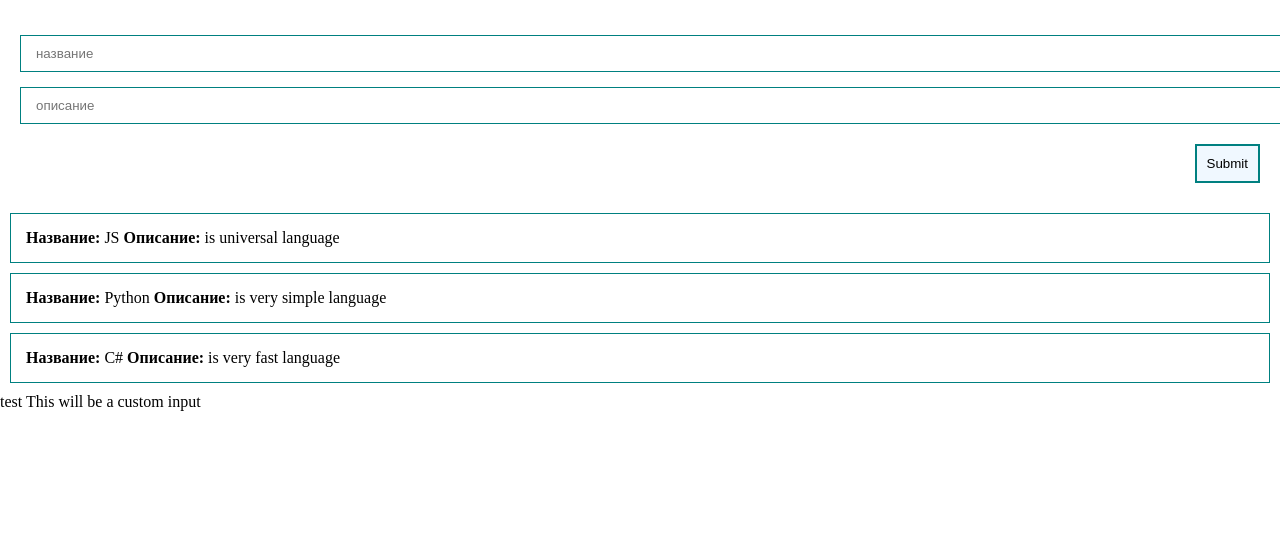
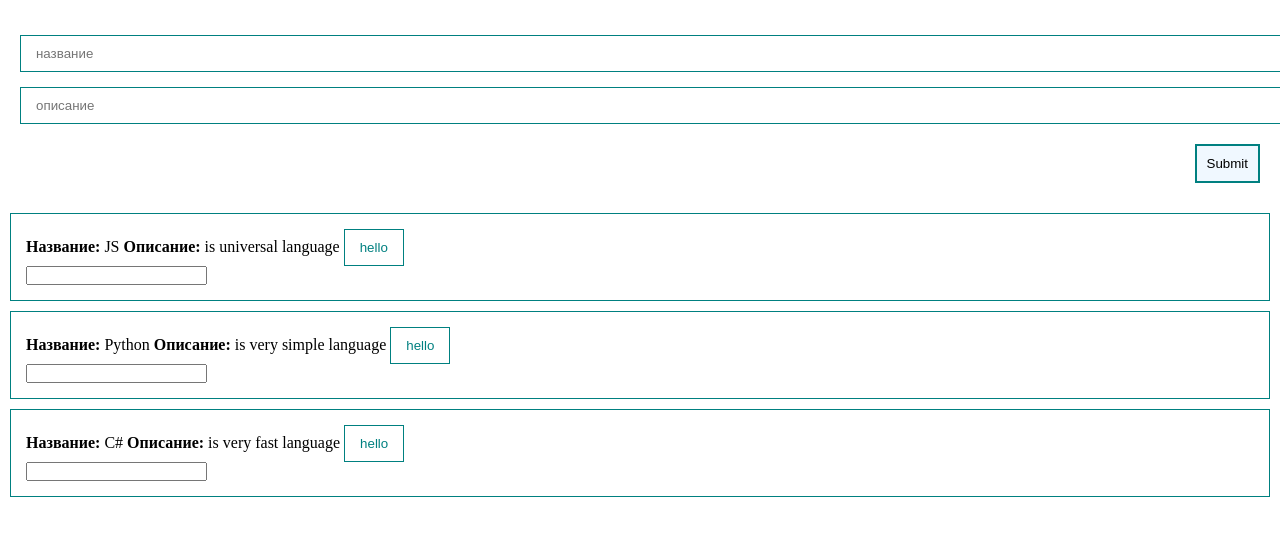
Before and after one commit to Tyrannozavr/learnVue, a Vue app: page / in a window 1280 px wide. Shown: the top 536 px of the page. Built offline with nearby package versions, Linux system fonts and the light colour scheme.

Commit message:
v-model in MyInput.vue

```diff
--- a/src/App.vue
+++ b/src/App.vue
@@ -2,8 +2,6 @@
   <div>
     <post-form @create="createPost"/>
     <posts-list :posts="posts"/>
-    test
-    <my-input />
   </div>
 </template>
 
--- /dev/null
+++ b/src/components/UI/MyButton.vue
@@ -0,0 +1,20 @@
+<script>
+export default {
+  name: "MyButton"
+}
+</script>
+
+<template>
+  <button class="my-btn">
+    <slot />
+  </button>
+</template>
+
+<style scoped>
+.my-btn {
+  border: 1px solid teal;
+  background: none;
+  padding: 10px 15px;
+  color: teal;
+}
+</style>
--- a/src/components/UI/MyInput.vue
+++ b/src/components/UI/MyInput.vue
@@ -1,11 +1,17 @@
 <script>
 export default {
-  name: "my-input"
+  name: "my-input",
+  props: {
+    modelValue: {
+      type: [String, Number],
+      required: true
+    }
+  }
 }
 </script>
 
 <template>
-  This will be a custom input
+  <input type="text" :value="modelValue" @input="$emit('update:modelValue', $event.target.value)" >
 </template>
 
 <style scoped>
--- a/src/components/UI/index.js
+++ b/src/components/UI/index.js
@@ -1,5 +1,8 @@
 import myInpput from "@/components/UI/MyInput.vue";
+import myButton from "@/components/UI/MyButton.vue";
+
 
 export default [
     myInpput,
+    myButton
 ]
--- a/src/components/postItem.vue
+++ b/src/components/postItem.vue
@@ -5,6 +5,11 @@ export default {
     post: {
       type: Object,
       required: true
+    }
+  },
+  data () {
+    return {
+      inputValue: ''
     }
   }
 }
@@ -14,6 +19,9 @@ export default {
   <div class="post">
     <strong>Название: </strong>{{post.name}}
     <strong>Описание: </strong>{{post.body}}
+    <my-button>hello</my-button>
+    <br>
+    <my-input v-model="inputValue"/>
   </div>
 </template>
 
--- a/src/router/index.js
+++ b/src/router/index.js
@@ -1,5 +1,6 @@
 import { createRouter, createWebHistory } from 'vue-router'
 import HomeView from '../views/HomeView.vue'
+// import TestPage from "@/views/TestPage.vue";
 
 const routes = [
   {
@@ -7,6 +8,11 @@ const routes = [
     name: 'home',
     component: HomeView
   },
+  // {
+  //   path: '/test',
+  //   name: 'test',
+  //   component: TestPage
+  // }
 ]
 
 const router = createRouter({
```
